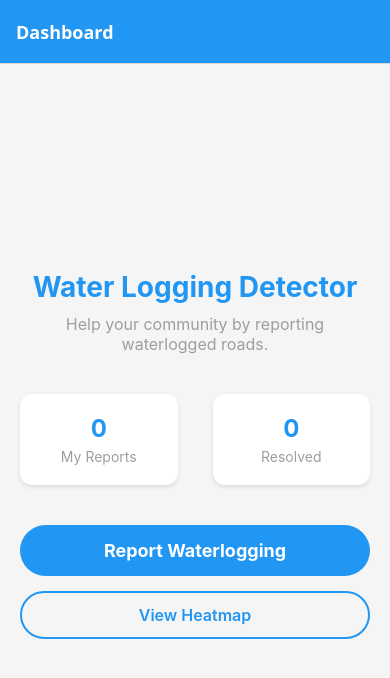
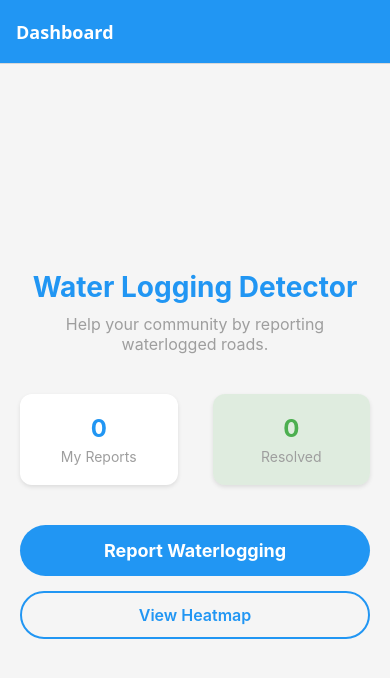
Before and after one commit to RoshanKumar404/Detector, a React Native app: screen / in a window 390 px wide. Shown: the top 678 px of the page. Built offline with nearby package versions, Linux system fonts and the light colour scheme.

Commit message:
addded  the resolved checker  screen  and make it working

```diff
--- a/src/navigation/AppNavigator.tsx
+++ b/src/navigation/AppNavigator.tsx
@@ -7,6 +7,7 @@ import { RootStackParamList } from './types';
 import HomeScreen from '../screens/HomeScreen';
 import CameraScreen from '../screens/CameraScreen';
 import ReportDetailsScreen from '../screens/ReportDetailsScreen';
+import MyReportsScreen from '../screens/MyReportsScreen';
 
 const Stack = createNativeStackNavigator<RootStackParamList>();
 
@@ -40,15 +41,16 @@ const AppNavigator = () => {
           component={ReportDetailsScreen}
           options={{ title: 'Report Details' }}
         />
+        <Stack.Screen
+          name="MyReports"
+          component={MyReportsScreen}
+          options={{ title: 'My Submissions' }}
+        />
 
         {/* Placeholder screens to be implemented */}
         <Stack.Screen
           name="MapView"
           component={PlaceholderScreen('Map View')}
-        />
-        <Stack.Screen
-          name="MyReports"
-          component={PlaceholderScreen('My Reports')}
         />
         <Stack.Screen
           name="Profile"
--- a/src/screens/HomeScreen.tsx
+++ b/src/screens/HomeScreen.tsx
@@ -1,29 +1,52 @@
-import React from 'react';
-import { View, Text, StyleSheet, TouchableOpacity, SafeAreaView } from 'react-native';
+import React, { useState, useCallback } from 'react';
+import { View, Text, StyleSheet, TouchableOpacity, SafeAreaView, ScrollView } from 'react-native';
 import { NativeStackNavigationProp } from '@react-navigation/native-stack';
 import { RootStackParamList } from '../navigation/types';
 import { COLORS } from '../constants/colors';
+import { storageService } from '../services/storageService';
+import { useFocusEffect } from '@react-navigation/native';
 
 type HomeScreenProps = {
   navigation: NativeStackNavigationProp<RootStackParamList, 'Home'>;
 };
 
 const HomeScreen: React.FC<HomeScreenProps> = ({ navigation }) => {
+  const [stats, setStats] = useState({ total: 0, resolved: 0 });
+
+  useFocusEffect(
+    useCallback(() => {
+      loadStats();
+    }, [])
+  );
+
+  const loadStats = async () => {
+    const data = await storageService.getReportStats();
+    setStats(data);
+  };
+
   return (
     <SafeAreaView style={styles.container}>
+      <ScrollView contentContainerStyle={styles.scrollContent}>
         <View style={styles.content}>
           <Text style={styles.title}>Water Logging Detector</Text>
           <Text style={styles.subtitle}>Help your community by reporting waterlogged roads.</Text>
 
           <View style={styles.statsContainer}>
-          <View style={styles.statCard}>
-            <Text style={styles.statNumber}>0</Text>
+            <TouchableOpacity
+              style={styles.statCard}
+              onPress={() => navigation.navigate('MyReports')}
+            >
+              <Text style={styles.statNumber}>{stats.total}</Text>
               <Text style={styles.statLabel}>My Reports</Text>
-          </View>
-          <View style={styles.statCard}>
-            <Text style={styles.statNumber}>0</Text>
+            </TouchableOpacity>
+
+            <TouchableOpacity
+              style={[styles.statCard, { backgroundColor: COLORS.low + '20' }]}
+              onPress={() => navigation.navigate('MyReports')}
+            >
+              <Text style={[styles.statNumber, { color: COLORS.low }]}>{stats.resolved}</Text>
               <Text style={styles.statLabel}>Resolved</Text>
-          </View>
+            </TouchableOpacity>
           </View>
 
           <TouchableOpacity
@@ -40,6 +63,7 @@ const HomeScreen: React.FC<HomeScreenProps> = ({ navigation }) => {
             <Text style={styles.secondaryButtonText}>View Heatmap</Text>
           </TouchableOpacity>
         </View>
+      </ScrollView>
     </SafeAreaView>
   );
 };
@@ -48,6 +72,9 @@ const styles = StyleSheet.create({
   container: {
     flex: 1,
     backgroundColor: COLORS.background,
+  },
+  scrollContent: {
+    flexGrow: 1,
   },
   content: {
     padding: 20,
--- /dev/null
+++ b/src/screens/MyReportsScreen.tsx
@@ -0,0 +1,176 @@
+import React, { useState, useEffect } from 'react';
+import { View, Text, StyleSheet, FlatList, TouchableOpacity, SafeAreaView, ActivityIndicator } from 'react-native';
+import { NativeStackNavigationProp } from '@react-navigation/native-stack';
+import { RootStackParamList } from '../navigation/types';
+import { COLORS } from '../constants/colors';
+import { storageService } from '../services/storageService';
+import { Report } from '../types';
+import { format } from 'date-fns';
+
+type MyReportsScreenProps = {
+  navigation: NativeStackNavigationProp<RootStackParamList, 'MyReports'>;
+};
+
+const MyReportsScreen: React.FC<MyReportsScreenProps> = ({ navigation }) => {
+  const [reports, setReports] = useState<Report[]>([]);
+  const [loading, setLoading] = useState(true);
+
+  useEffect(() => {
+    fetchReports();
+  }, []);
+
+  const fetchReports = async () => {
+    setLoading(true);
+    const data = await storageService.getAllReports();
+    setReports(data);
+    setLoading(false);
+  };
+
+  const handleToggleStatus = async (reportId: string, currentStatus: string) => {
+    const newStatus = currentStatus === 'resolved' ? 'pending' : 'resolved';
+    await storageService.updateReportStatus(reportId, newStatus as any);
+    fetchReports();
+  };
+
+  const renderReportItem = ({ item }: { item: Report }) => (
+    <View style={styles.card}>
+      <View style={styles.cardHeader}>
+        <Text style={styles.dateText}>{format(new Date(item.createdAt), 'MMM dd, yyyy HH:mm')}</Text>
+        <View style={[styles.statusBadge, { backgroundColor: item.status === 'resolved' ? COLORS.low : COLORS.medium }]}>
+          <Text style={styles.statusText}>{item.status.toUpperCase()}</Text>
+        </View>
+      </View>
+
+      <Text style={styles.descriptionText} numberOfLines={2}>{item.description}</Text>
+
+      <View style={styles.cardFooter}>
+        <Text style={[styles.severityText, { color: COLORS[item.severity] }]}>
+          Severity: {item.severity.toUpperCase()}
+        </Text>
+
+        <TouchableOpacity
+          style={styles.resolveButton}
+          onPress={() => handleToggleStatus(item.id, item.status)}
+        >
+          <Text style={styles.resolveButtonText}>
+            {item.status === 'resolved' ? 'Reopen' : 'Mark Resolved'}
+          </Text>
+        </TouchableOpacity>
+      </View>
+    </View>
+  );
+
+  return (
+    <SafeAreaView style={styles.container}>
+      <View style={styles.content}>
+        <Text style={styles.title}>My Submissions</Text>
+
+        {loading ? (
+          <ActivityIndicator size="large" color={COLORS.primary} style={{ marginTop: 50 }} />
+        ) : reports.length === 0 ? (
+          <View style={styles.emptyContainer}>
+            <Text style={styles.emptyText}>You haven't submitted any reports yet.</Text>
+          </View>
+        ) : (
+          <FlatList
+            data={reports}
+            keyExtractor={(item) => item.id}
+            renderItem={renderReportItem}
+            contentContainerStyle={styles.listContent}
+            showsVerticalScrollIndicator={false}
+          />
+        )}
+      </View>
+    </SafeAreaView>
+  );
+};
+
+const styles = StyleSheet.create({
+  container: {
+    flex: 1,
+    backgroundColor: COLORS.background,
+  },
+  content: {
+    padding: 20,
+    flex: 1,
+  },
+  title: {
+    fontSize: 24,
+    fontWeight: 'bold',
+    color: COLORS.primary,
+    marginBottom: 20,
+  },
+  listContent: {
+    paddingBottom: 20,
+  },
+  card: {
+    backgroundColor: COLORS.surface,
+    borderRadius: 12,
+    padding: 15,
+    marginBottom: 15,
+    elevation: 3,
+    shadowColor: '#000',
+    shadowOffset: { width: 0, height: 2 },
+    shadowOpacity: 0.1,
+    shadowRadius: 4,
+  },
+  cardHeader: {
+    flexDirection: 'row',
+    justifyContent: 'space-between',
+    alignItems: 'center',
+    marginBottom: 10,
+  },
+  dateText: {
+    fontSize: 12,
+    color: COLORS.gray[500],
+  },
+  statusBadge: {
+    paddingHorizontal: 8,
+    paddingVertical: 4,
+    borderRadius: 4,
+  },
+  statusText: {
+    fontSize: 10,
+    color: '#fff',
+    fontWeight: 'bold',
+  },
+  descriptionText: {
+    fontSize: 16,
+    color: COLORS.text,
+    marginBottom: 15,
+  },
+  cardFooter: {
+    flexDirection: 'row',
+    justifyContent: 'space-between',
+    alignItems: 'center',
+    borderTopWidth: 1,
+    borderTopColor: COLORS.gray[200],
+    paddingTop: 10,
+  },
+  severityText: {
+    fontSize: 12,
+    fontWeight: 'bold',
+  },
+  resolveButton: {
+    paddingVertical: 5,
+    paddingHorizontal: 10,
+    borderRadius: 5,
+    borderWidth: 1,
+    borderColor: COLORS.primary,
+  },
+  resolveButtonText: {
+    fontSize: 12,
+    color: COLORS.primary,
+    fontWeight: 'bold',
+  },
+  emptyContainer: {
+    marginTop: 100,
+    alignItems: 'center',
+  },
+  emptyText: {
+    fontSize: 16,
+    color: COLORS.gray[500],
+  }
+});
+
+export default MyReportsScreen;
```
Lines whose indentation alone changed are shown as unchanged.
